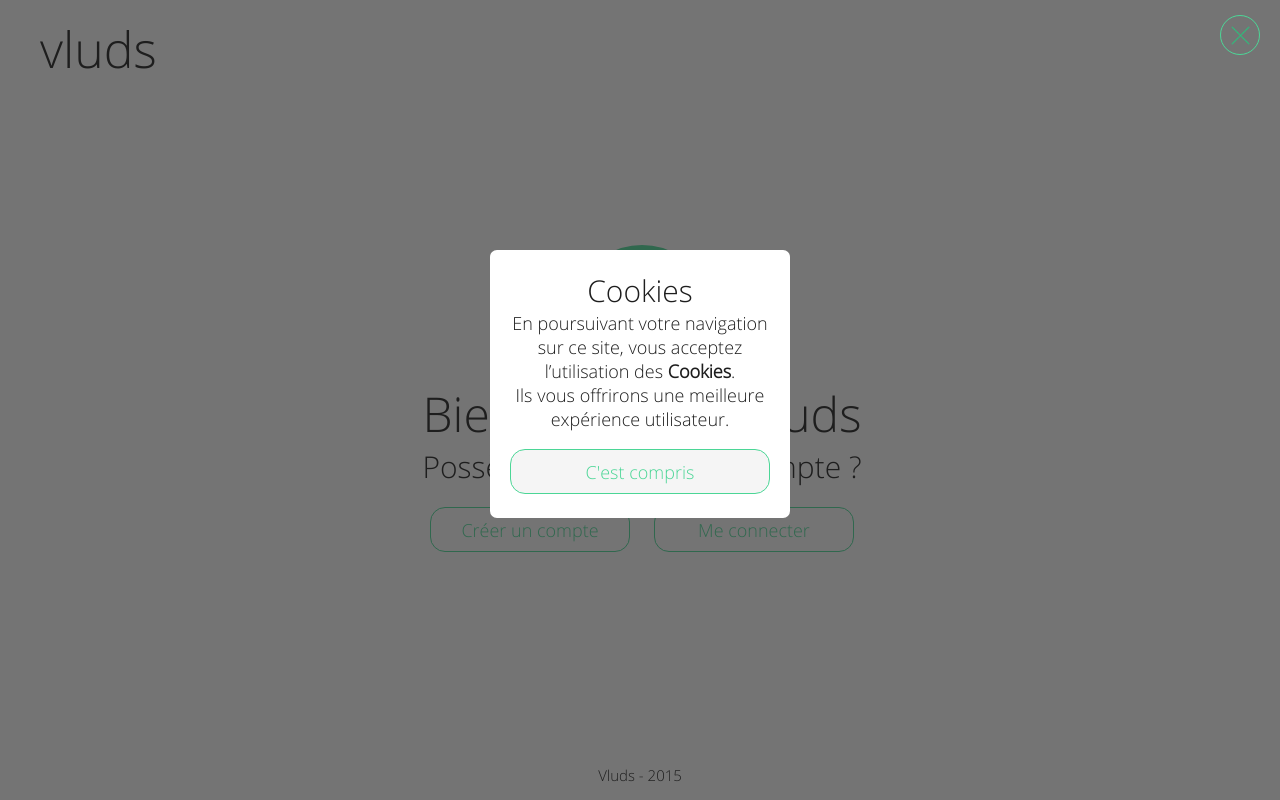
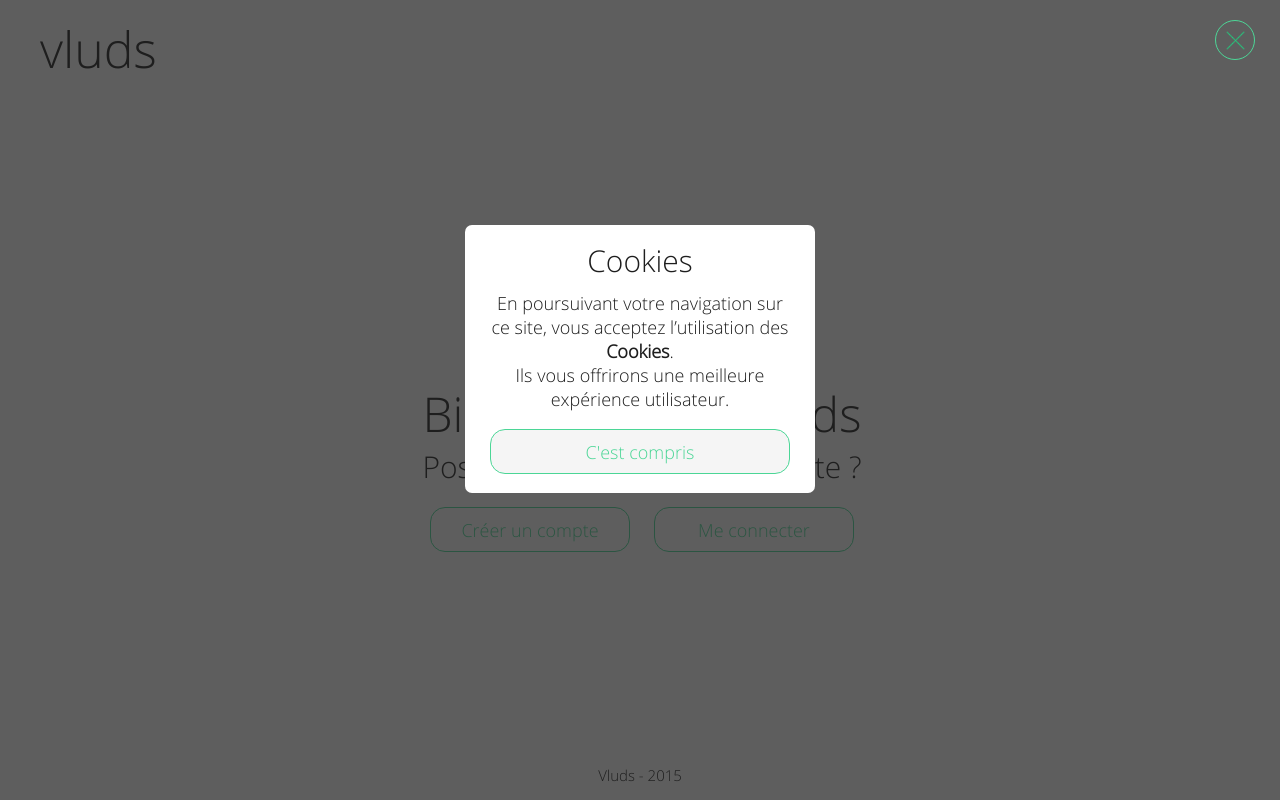
Before and after one commit to Vluds/Vluds-Rebuild, a PHP site: page / in a window 1280 px wide. Run offline with PHP 8.4, Linux system fonts and the light colour scheme; data that the repository does not hold is empty.

Commit message:
Update: CheckBox, logOut message, ...

```diff
--- a/css/default_style.css
+++ b/css/default_style.css
@@ -504,7 +504,7 @@ footer
 	left: 0;
 	height: 100%;
 	width: 100%;
-	background-color: rgba(30, 30, 30, 0.6);
+	background-color: rgba(30, 30, 30, 0.7);
 	z-index: 5;
 
 	display: none;
@@ -512,8 +512,8 @@ footer
 #background-container #close-background
 {
 	position: absolute;
-	top: 15px;
-	right: 20px;
+	top: 20px;
+	right: 25px;
 	background-image: url('../img/cross.png');
 	background-size: 50%;
 	background-position: center center;
@@ -543,19 +543,23 @@ footer
 	position: absolute;
 	top: 50%;
 	left: 50%;
-	margin-top: -150px;
-	margin-left: -150px;
-	width: 300px;
+	margin-top: -175px;
+	margin-left: -175px;
+	width: 350px;
 	text-align: center;
 	background-color: rgba(255, 255, 255, 1);
 	border-radius: 7px;
-	padding-top: 20px;
-	padding-bottom: 20px;
-	padding-left: 20px;
-	padding-right: 20px;
+	padding-top: 15px;
+	padding-bottom: 15px;
+	padding-left: 25px;
+	padding-right: 25px;
 	box-sizing: border-box;
 
 	display: none;
+}
+.popup-box h3
+{
+	margin-bottom: 10px;
 }
 .popup-box p
 {
@@ -564,6 +568,39 @@ footer
 .popup-box .button
 {
 	width: 100%;
+}
+
+.check
+{
+
+	height: 35px;
+	line-height: 35px;
+	cursor: pointer;
+}
+.check .check-action
+{
+	height: 20px;
+	width: 20px;
+	border: 1px solid rgb(75, 214, 150);
+	border-radius: 100%;
+	display: inline-block;
+	vertical-align: middle;
+	margin-right: 7px;
+}
+.check .check-action.activated
+{
+	background-color: rgb(75, 214, 150);
+	box-shadow: 0px 0px 0px 3px rgb(255, 255, 255) inset;
+}
+.check .check-text
+{
+	display: inline-block;
+	vertical-align: middle;
+}
+.check .check-text p
+{
+	color: rgba(30, 30, 30, 0.7);
+	font-size: 14px;
 }
 
 .button
--- a/css/flux_style.css
+++ b/css/flux_style.css
@@ -102,7 +102,7 @@ footer
 	border: 3px solid rgba(37, 199, 125, 1);
 	border-radius: 50%;
 	margin: auto;
-	z-index: 3;
+	z-index: -1;
 }
 .mini-avatar img
 {
--- /dev/null
+++ b/includes/comfirmLogout-box.php
@@ -0,0 +1,14 @@
+<div id="comfirmLogout" class="popup-box">
+	<h3>Déconnexion</h3>
+	<p>Attention, tu es sur le point de te <b>déconnecter</b> !</p>
+
+
+
+	<br/>
+
+	<div onClick="logOut()" class="button">
+		<p>Oui je sais, merci</p>
+	</div>
+
+	<div class="check unactivated"><div class="check-action"></div><div class="check-text"><p>Ne plus me demander ça</p></div></div>
+</div>
--- a/includes/navbar.php
+++ b/includes/navbar.php
@@ -37,5 +37,5 @@
 
 <div id="navbar-bottom">
 	<div class="navbar-separator"></div>
-	<li onClick="logOut()"><p>Déconnexion</p></li>
+	<li onClick="checkInstantLogOut()"><p>Déconnexion</p></li>
 </div>
--- a/index.php
+++ b/index.php
@@ -143,6 +143,7 @@
 		<div id="background-container">
 			<div id="close-background"></div>
 			<?php include('includes/cookiesPrivacy-box.php');?>
+			<?php include('includes/comfirmLogout-box.php');?>
 		</div>
 
 		<!--JQuery Scripts-->
--- a/models/login.php
+++ b/models/login.php
@@ -36,6 +36,9 @@
 			<li><input id="password-input" name="password" type="password" placeholder="Mot de passe"></li>
 			<span class="info-form-input"><span class="left-arrow"></span><p></p></span>
 		</ul>
+		<!--<ul>
+			<li><div class="check unactivated"><div class="check-action"></div><div class="check-text"><p>Se souvenir de moi</p></div></div></li>
+		</ul>-->
 		<ul id="submit-container">
 			<div onClick="logUser()" class="button">
 				<p>Connexion</p>
--- a/src/js/JAjax.js
+++ b/src/js/JAjax.js
@@ -219,6 +219,7 @@ function logOut()
 			loadModel('home');
 			loadNavBar();
 			closeNavBar();
+			closePopUp();
 
 			messageBox("Attention", "Vous êtes maintenant déconnecté !");
 		}
@@ -329,15 +330,37 @@ function linkUser(userId)
 		if(data.result)
 		{
 
-				joinCenter($("#user-"+ data.reply));
+			$("#user-"+ data.reply).fadeOut(400).queue(function()
+			{
+				$(this).remove();
+				recalibrateFluxAccount();
 
-
+				$(this).dequeue();
+			});
 
 			console.log("linked !");
 		}
 		else
 		{
 			console.log("error:" + data.result);
+		}
+
+	}, "json");
+}
+
+function completeAccount()
+{
+	$.post("src/php/executor.php", { action: "completeAccount"}, function(data)
+	{
+		if(data.result)
+		{
+
+
+			console.log("account completed !");
+		}
+		else
+		{
+			console.log("error:" + data.error);
 		}
 
 	}, "json");
--- a/src/js/JAnimate.js
+++ b/src/js/JAnimate.js
@@ -16,6 +16,53 @@ $(document).on('mouseenter', '.button', function()
 {
 	$(this).stop().animate({backgroundColor: "rgb(245, 245, 245)"}, 100);
 	$('p', this).stop().animate({color: "rgb(75, 214, 150)"}, 200);
+});
+
+$(document).on('mouseenter', '.check.unactivated', function()
+{
+	$('.check-action', this).stop().animate({borderSpacing: 5, backgroundColor: "rgb(75, 214, 150)"}, {
+		duration: 200,
+		step: function(now) {
+			$(this).css('box-shadow','0px 0px 0px '+now+'px rgb(255, 255, 255) inset');
+		}
+	}, 0);
+	$('p', this).stop().animate({color: "rgb(75, 214, 150)"}, 200);
+
+}).on('mouseleave', '.check.unactivated', function()
+{
+	$('.check-action', this).stop().animate({borderSpacing: 0, backgroundColor: "transparent"}, {
+		duration: 200,
+		step: function(now) {
+			$(this).css('box-shadow','0px 0px 0px '+now+'px rgb(255, 255, 255) inset');
+		}
+	}, 0);
+	$('p', this).stop().animate({color: "rgba(30, 30, 30, 0.7)"}, 200);
+}).on('click', '.check', function()
+{
+	if($(this).hasClass("unactivated"))
+	{
+		$(this).removeClass('unactivated');
+		$(this).addClass('activated');
+
+		$('.check-action', this).stop().animate({borderSpacing: 3, backgroundColor: "rgb(75, 214, 150)"}, {
+			duration: 300,
+			step: function(now) {
+				$(this).css('box-shadow','0px 0px 0px '+now+'px rgb(255, 255, 255) inset');
+			}
+		}, 0);
+	}
+	else
+	{
+		$(this).removeClass('activated');
+		$(this).addClass('unactivated');
+
+		$('.check-action', this).stop().animate({borderSpacing: 0, backgroundColor: "transparent"}, {
+			duration: 200,
+			step: function(now) {
+				$(this).css('box-shadow','0px 0px 0px '+now+'px rgb(255, 255, 255) inset');
+			}
+		}, 0);
+	}
 });
 
 $(document).on('mouseenter', '#navbar li', function()
--- a/src/js/JEngine.js
+++ b/src/js/JEngine.js
@@ -67,6 +67,29 @@
 	closePopUp();
 }
 
+function checkInstantLogOut()
+{
+	var cookieValue = getCookie('InstantLogOut');
+
+	if(cookieValue != 1)
+	{
+		showPopUp('comfirmLogout');
+	}
+	else
+	{
+		logOut();
+	}
+}
+
+function InstantLogOut()
+{
+	var today = new Date(), expires = new Date();
+	expires.setTime(today.getTime() + (365*24*60*60*1000));
+	document.cookie = "InstantLogOut =" + encodeURIComponent(1) + ";expires=" + expires.toGMTString();
+
+	closePopUp();
+}
+
 function getCookie(cookieName)
 {
     var oRegex = new RegExp("(?:; )?" + cookieName + "=([^;]*);?");
@@ -128,7 +151,7 @@
 				$(this).css('-moz-transform','rotate('+now+'deg) translate(10em) rotate(-'+now+'deg)');
 				$(this).css('transform','rotate('+now+'deg) translate(10em) rotate(-'+now+'deg)');
 			}
-		}, 0);
+		}, 0).css('z-index','3');
 
 		i++;
 		d = d+degree;
--- a/src/php/class/User.php
+++ b/src/php/class/User.php
@@ -231,17 +231,30 @@ class User
 	{
 		$newStaticBdd = new BDD();
 
-		$UserInfo = $newStaticBdd->select("*", "users", "ORDER BY RAND() LIMIT 0, 10");
+		$UserLink = $newStaticBdd->select("*", "links", "WHERE user_id_linker LIKE '".self::getId()."'");
+		$countUserLink = $newStaticBdd->num_rows($UserLink);
 
-		while($getUserInfo = $newStaticBdd->fetch_array($UserInfo))
+		if($countUserLink > 1)
 		{
-			if($getUserInfo['id'] != User::getId())
+			while($getUserLinkInfo = $newStaticBdd->fetch_array($UserLink))
 			{
+				$UserInfo = $newStaticBdd->select("*", "users", "WHERE id LIKE '".$getUserLinkInfo['user_id_linked']."'");
+				$getUserInfo = $newStaticBdd->fetch_array($UserInfo);
+
 				ob_start();
 				include('../../includes/account.php');
 				$dataArray['reply'] .= ob_get_contents();
 				ob_end_clean();
 			}
+
+			$dataArray['result'] = true;
+			$dataArray['error'] = null;
+		}
+		else
+		{
+			$dataArray['result'] = false;
+			$dataArray['error'] = "Aucun compte lié";
+			$dataArray['reply'] = null;
 		}
 
 		return $dataArray['reply'];
@@ -281,7 +294,7 @@ class User
 
 				$passwordHash = hash('sha256', $password).$salt;
 
-				$colorUser = mt_rand(0, 5);
+				$colorUser = mt_rand(0, 4);
 
 				$activationKey = self::randomSalt(25);
 
```
Also changed, not shown: models/flux.php (+22 -1 lines).
